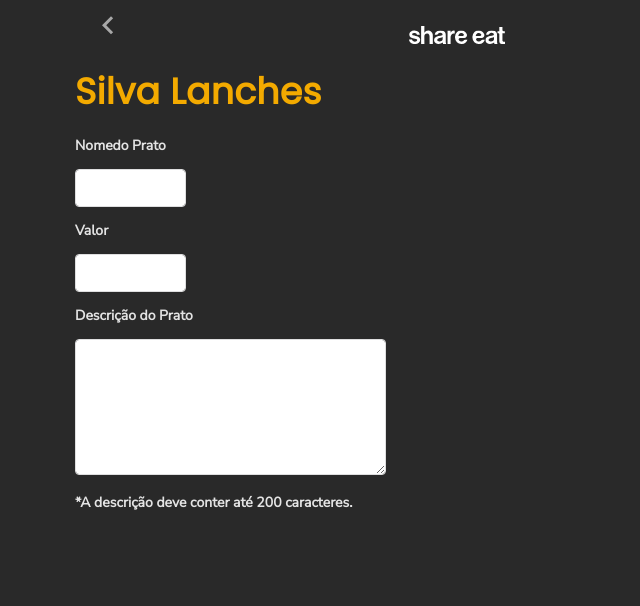
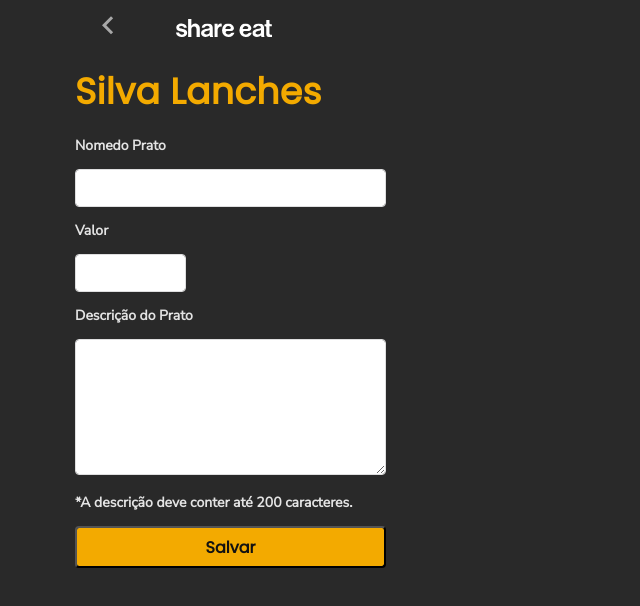
Before and after one commit to ArthurNox/eat-guide, a React (Create React App) app: page /form in a window 1280 px wide. Shown: the top 606 px of the page, without its empty margins (0-640 px from the left). Built offline with nearby package versions, Linux system fonts and the light colour scheme.

Commit message:
Form pronto

```diff
--- a/src/components/CardDetail/cardDetail.css
+++ b/src/components/CardDetail/cardDetail.css
@@ -6,8 +6,7 @@
   background: #464646 0% 0% no-repeat padding-box;
   box-shadow: 0px 4px 16px #00000029;
   border-radius: 8px;
-  border-style: solid;
-  border-left-color: #F3AA00;
+  border-left: 5px solid #F3AA00;
   opacity: 1;
   margin: 10px 5px 5px 0px;
 }
@@ -38,3 +37,15 @@
   color: #FFFFFF;
   opacity: 1;
 }
+
+.cardDetail svg{
+  color: #F3AA00;
+  top: 546px;
+  left: 272px;
+  width: 64px;
+  height: 64px;
+  opacity: 1;
+  margin-left: 15px;
+
+  opacity: 1;
+}
--- a/src/components/CardDetail/index.js
+++ b/src/components/CardDetail/index.js
@@ -7,12 +7,13 @@ export default function CardDetail(props) {
   const food = location.menuItens;
 
   return (
+    <>
       <div className="cardDetail">
           {food.map(unity => (
             <article className="cardDetail-content">
               <section className="name-price">
                 <h3>{unity.name}</h3>
-              <h3>R${unity.price}</h3>
+                <h3>R$ {unity.price}</h3>
               </section>
               <section className="foodDescription">
               <p>{unity.description}</p>
@@ -20,5 +21,6 @@ export default function CardDetail(props) {
             </article>
             ))}
       </div>
+    </>
   );
 }
--- a/src/pages/Detail/detail.css
+++ b/src/pages/Detail/detail.css
@@ -1,6 +1,6 @@
 .top-detail{
   display: flex;
-    justify-content: space-between;
+  justify-content: flex-start;
 }
 
 .detail-card{
@@ -14,6 +14,10 @@
   border-radius: 8px;
   opacity: 1;
   padding: 20px;
+}
+
+.top-detail img{
+  padding-left: 50px;
 }
 
 .detail h1 {
--- a/src/pages/Detail/index.js
+++ b/src/pages/Detail/index.js
@@ -37,7 +37,7 @@ export default function Detail(props) {
       <Link to="/home">
         <MdKeyboardArrowLeft />
       </Link>
-        <img src={logo} alt="Logo" />;
+        <img src={logo} alt="Logo" />
       </div>
       <div className="detail-content">
         <h1>{mocks.name}</h1>
--- a/src/pages/Form/form.css
+++ b/src/pages/Form/form.css
@@ -54,6 +54,30 @@
   opacity: 1;
 }
 
-.food-name input {
-  width: 311px!important;
+input.food-name {
+  width: 311px;
 }
+
+.save-button {
+  top: 566px;
+  left: 25px;
+  width: 311px;
+  height: 42px;
+  background: #F3AA00 0% 0% no-repeat padding-box;
+  border-radius: 4px;
+  opacity: 1;
+
+  text-align: center;
+  font: Bold 16px/25px Poppins;
+  letter-spacing: 0;
+  color: #121212;
+  opacity: 1;
+}
+
+.form header {
+  display: flex;
+  justify-content: flex-start;
+}
+.form img{
+  padding-left: 50px;
+}
--- a/src/pages/Form/index.js
+++ b/src/pages/Form/index.js
@@ -41,10 +41,12 @@ export default function Form() {
         <p>Nomedo Prato</p>
         <input className="food-name"></input>
         <p>Valor</p>
-        <input ></input>
+        <input type="number"></input>
         <p>Descrição do Prato</p>
         <textarea></textarea>
         <p>*A descrição deve conter até 200 caracteres.</p>
+
+        <button className="save-button">Salvar</button>
       </section>
     </div>
   );
--- a/src/pages/Home/home.css
+++ b/src/pages/Home/home.css
@@ -8,6 +8,6 @@ h2{
   justify-content: center;
 }
 
- img{
+ .home-content img{
   padding-left: 25%;
 }
```
Lines whose indentation alone changed are shown as unchanged.
